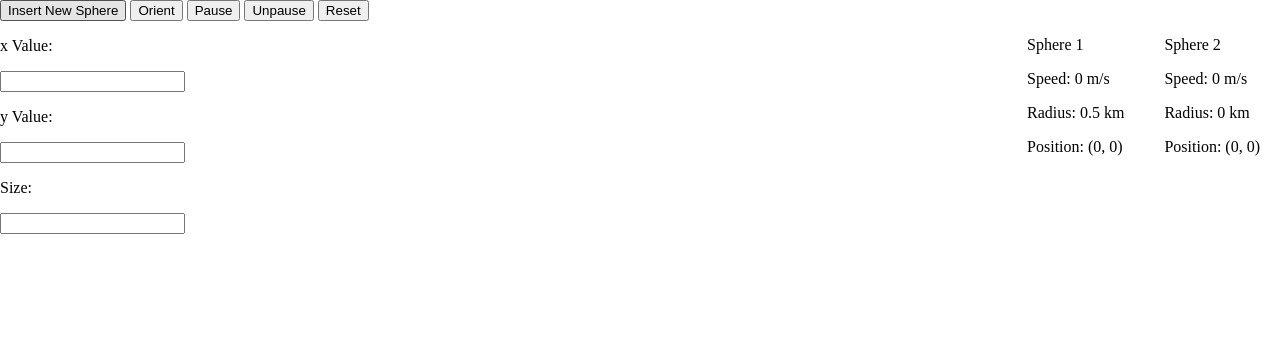
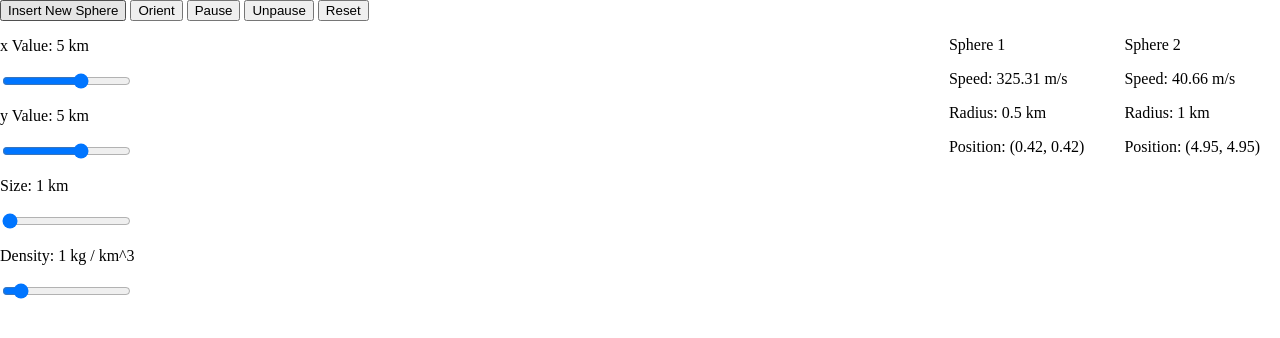
Before and after one commit to Richw818/PhysicsSimulator, a plain HTML site: page gravity/gravsimulator.html in a window 1280 px wide. Both pictures are taken after a click on the button "Insert New Sphere". Drawn offline with nearby package versions, Linux system fonts and the light colour scheme.

Commit message:
Update gravsimulator.html

```diff
--- a/gravity/gravsimulator.html
+++ b/gravity/gravsimulator.html
@@ -37,12 +37,14 @@
        <button onClick="window.location.reload();">Reset</button>
        <p id = "orbit"></p>
        <p id = "orbit"></p>
-       <p>x Value:</p>
-       <input type="text" name="xvalue" id="xvalue"/>
-       <p>y Value:</p>
-       <input type="text" name="yvalue" id="yvalue"/>
-       <p>Size:</p>
-       <input type="text" name="size" id="size"/>
+       <p id = "xdisp">x Value: 5 km</p>
+       <input id = "xval" type = "range" min = "-20" max = "20" value = "5">
+       <p id = "ydisp">y Value: 5 km</p>
+       <input id = "yval" type = "range" min = "-20" max = "20" value = "5">
+       <p id = "rdisp">Size: 1 km</p>
+       <input id = "rad" type = "range" min = "1" max = "10" value = "1">
+       <p id = "dens">Density: 1 kg / km^3</p>
+       <input id = "den" type = "range" min = "0" max = "100" value = "10">
    </div>
 
 	<body>
@@ -51,6 +53,10 @@
 
 		<script>
 		    window.scroll(0, 0);
+			var slider1 = document.getElementById("xval");
+		    var slider2 = document.getElementById("yval");
+		    var slider3 = document.getElementById("rad");
+		    var slider4 = document.getElementById("den");
 		    var mouse = new THREE.Vector2();
 		    var start = true;
 		    var count = 0;
@@ -123,23 +129,25 @@
 	//controls2.addEventListener( 'dragstart', dragStartCallback );
 //	controls2.addEventListener( 'dragend', dragendCallback );
 //}
-function onMouseMove( event ) {
-
-	// calculate mouse position in normalized device coordinates
-	// (-1 to +1) for both components
-
-	mouse.x = ( event.clientX / window.innerWidth ) * 2 - 1;
-	mouse.y = - ( event.clientY / window.innerHeight ) * 2 + 1;
-
+slider1.oninput = function(){
+    xdisp.innerHTML = "x Value: " + this.value + " km";
 }
-
+slider2.oninput = function(){
+    ydisp.innerHTML = "y Value: " + this.value + " km";
+}
+slider3.oninput = function(){
+    rdisp.innerHTML = "Size: " + this.value + " km";
+}
+slider4.oninput = function(){
+    dens.innerHTML = "Density: " + (this.value / 10) + " kg/km^3";
+}
 function setPosition() {
 
     if(!orbitmode)
     {
-    var x = document.getElementById("xvalue").value;
-    var y = document.getElementById("yvalue").value;
-    var size = document.getElementById("size").value;
+    var x = document.getElementById("xval").value;
+    var y = document.getElementById("yval").value;
+    var size = document.getElementById("rad").value;
     radius2 = size;
     var geometry2 = new THREE.SphereGeometry(radius2, 32, 32);
     var sphere2 = new THREE.Mesh(geometry2, material);
@@ -236,9 +244,9 @@ if(distance > (parseFloat(radius) + parseFloat(radius2)))
       dif = 0.01;
     }
 
-
-        incrementx = Math.cos(theta) * Math.sqrt(Math.pow(radius2, 3) * dif / (1 + Math.pow(ratio, -3))) / factor;
-        incrementy = Math.sin(theta) * Math.sqrt(Math.pow(radius2, 3) * dif / (1 + Math.pow(ratio, -3))) / factor;
+    	var density = document.getElementById("den").value / 10;
+        incrementx = Math.cos(theta) * Math.sqrt(Math.pow(density, 3) * Math.pow(radius2, 3) * dif / (1 + Math.pow(ratio, -3))) / factor;
+        incrementy = Math.sin(theta) * Math.sqrt(Math.pow(density, 3) * Math.pow(radius2, 3) * dif / (1 + Math.pow(ratio, -3))) / factor;
         incrementx2 = incrementx * Math.pow(radius, 3) / Math.pow(radius2, 3);
         incrementy2 = incrementy * Math.pow(radius, 3) / Math.pow(radius2, 3);
         var speed1 = 52.54 * 1000 * Math.sqrt(Math.pow(incrementx, 2) + Math.pow(incrementy, 2));
```
